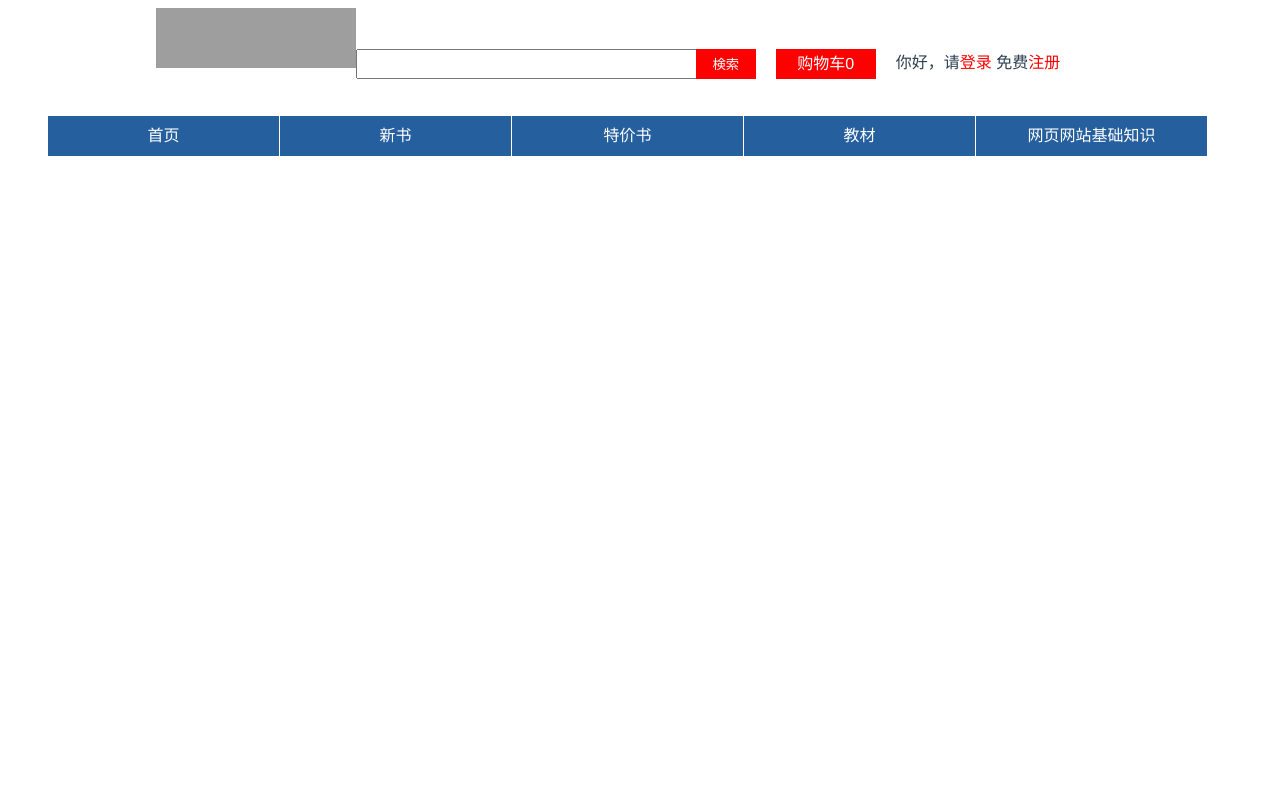
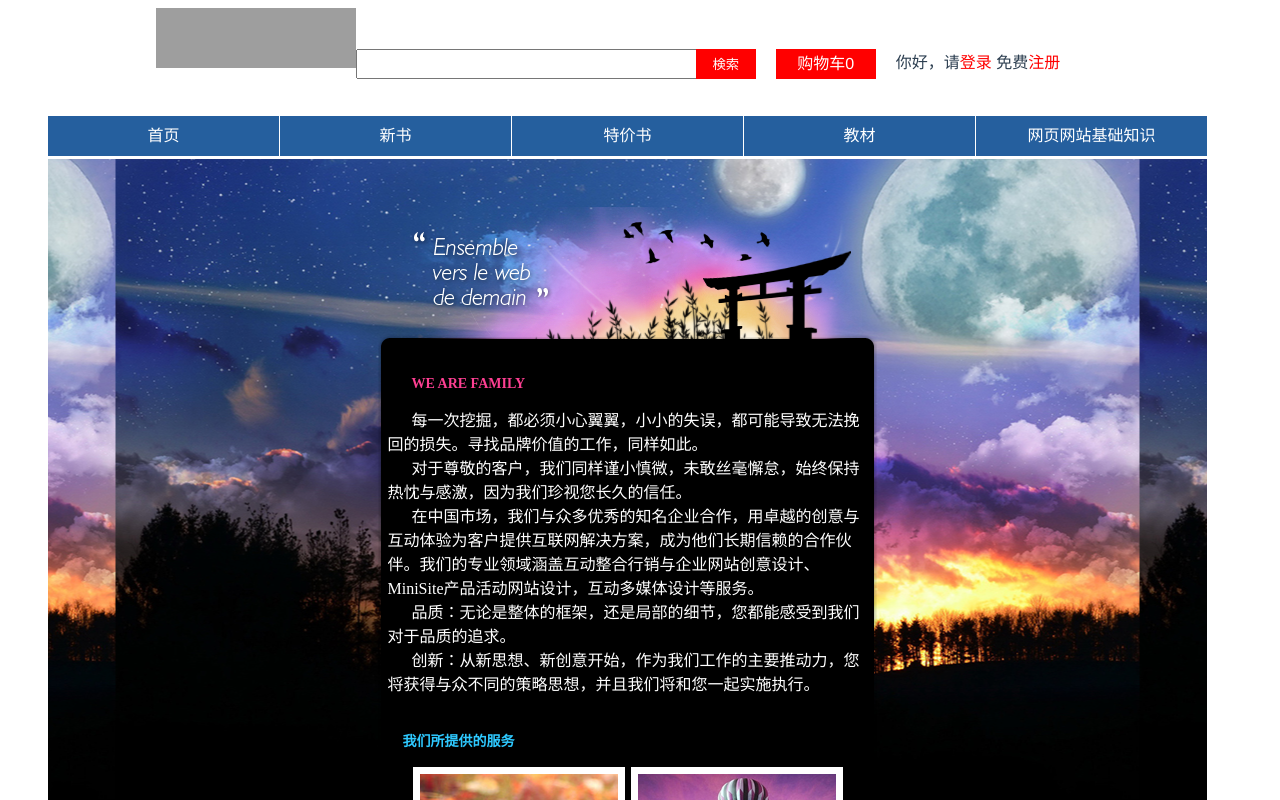
Before and after one commit to marksongg/bookstore, a Vue app: page /divCssJQuery5_3_4 in a window 1280 px wide. Shown: the top 800 px of the page. Built offline with nearby package versions, Linux system fonts and the light colour scheme; grey boxes are pictures that could not be loaded.

Commit message:
第5章 使用CSS控制背景和图片

```diff
--- a/src/components/DivCssJQuery.vue
+++ b/src/components/DivCssJQuery.vue
@@ -73,7 +73,16 @@
           <router-link to="/divCssJQuery4_7_2"><h3>第4章: 4.7.2 本章小结(空白边叠加在网页中的应用)</h3></router-link>
       </li>
       <li>
-          <router-link to="/divCssJQuery5_2_1"><h3>第5章: 5.2.1 设置背景颜色</h3></router-link>
+          <router-link to="/divCssJQuery5_2_1"><h3>第5章: 5.2.1 设置背景颜色(background-color)</h3></router-link>
+      </li>
+      <li>
+          <router-link to="/divCssJQuery5_3_1"><h3>第5章: 5.3.1 设置背景图像(background-image)</h3></router-link>
+      </li>
+      <li>
+          <router-link to="/divCssJQuery5_3_2"><h3>第5章: 5.3.2 背景图像重复方式(background-repeat)</h3></router-link>
+      </li>
+      <li>
+          <router-link to="/divCssJQuery5_3_4"><h3>第5章: 5.3.4 背景图像固定(background-attachment:fixed)</h3></router-link>
       </li>
   </div>
 </template>
--- /dev/null
+++ b/src/components/divCssJQuery/divCssJQuery5/DivCssJQuery5_3_1.vue
@@ -0,0 +1,34 @@
+<template>
+  <div id="body1">
+    <div id="box"><img src="@/assets/images5/53101.png" /></div>
+  </div>
+</template>
+
+<script>
+export default {
+  data(){
+    return {
+      count: 0
+    }
+  },
+  name:'DivCssJQuery5_3_1',
+}
+</script>
+
+<style scoped>
+  * {
+    margin: 0px;
+    padding: 0px;
+    border: 0px;
+  }
+
+  #body1 {
+    margin: 60px 1px auto 40px; /**这里只有设置了这个参数值后，画面布局才能正常 */
+    color: #333;
+    line-height: 25px;
+    background-image: url('@/assets/images5/53102.jpg');
+  }
+
+
+
+</style>
--- /dev/null
+++ b/src/components/divCssJQuery/divCssJQuery5/DivCssJQuery5_3_2.vue
@@ -0,0 +1,64 @@
+<template>
+  <div id="body1">
+    <div id="box">
+      <div id="text">
+        <span class="font">I HAVE A DREAM</span>当我睁开眼，全世界都在跳舞。
+      </div>
+    </div>
+  </div>
+</template>
+
+<script>
+export default {
+  data(){
+    return {
+      count: 0
+    }
+  },
+  name:'DivCssJQuery5_3_2',
+}
+</script>
+
+<style scoped>
+  * {
+    margin: 0px;
+    padding: 0px;
+    border: 0px;
+  }
+
+  #body1 {
+    margin: 60px 1px auto 40px; /**这里只有设置了这个参数值后，画面布局才能正常 */
+    font-size: 12px;
+    color: #333;
+    line-height: 32px;
+    background-image: url('@/assets/images5/53202.jpg');
+    background-repeat: repeat;/**竖长型的渐变图型进行重复 */
+  }
+
+  #box {
+    width: 100%;
+    height: 528px;
+    background-image: url('@/assets/images5/53201.png');
+    margin-top: 79px; /**控件图像的初始位置 */
+  }
+
+  #text {
+    width: 350px;
+    height: 150px;
+    color: #462f91;
+    margin-left: 300px;
+    padding-top: 0px;
+    font-family: "微软雅黑";
+    font-size: 24px;
+    font-weight: bold;
+  }
+
+  .font {
+    font-size: 40px;
+    float: left;
+    line-height: 50px;
+  }
+
+
+
+</style>
--- /dev/null
+++ b/src/components/divCssJQuery/divCssJQuery5/DivCssJQuery5_3_4.vue
@@ -0,0 +1,111 @@
+<template>
+  <div id="body1">
+    <div id="box">
+      <div id="top"><img src="@/assets/images5/53403.png" width="469" height="132"/></div>
+      <div id="text">
+        <p class="font01">WE ARE FAMILY</p>
+        <p>每一次挖掘，都必须小心翼翼，小小的失误，都可能导致无法挽回的损失。寻找品牌价值的工作，同样如此。</p>
+        <p>对于尊敬的客户，我们同样谨小慎微，未敢丝毫懈怠，始终保持热忱与感激，因为我们珍视您长久的信任。</p>
+        <p>在中国市场，我们与众多优秀的知名企业合作，用卓越的创意与互动体验为客户提供互联网解决方案，成为他们长期信赖的合作伙伴。我们的专业领域涵盖互动整合行销与企业网站创意设计、MiniSite产品活动网站设计，互动多媒体设计等服务。</p>
+        <p>品质：无论是整体的框架，还是局部的细节，您都能感受到我们对于品质的追求。</p>
+        <p>创新：从新思想、新创意开始，作为我们工作的主要推动力，您将获得与众不同的策略思想，并且我们将和您一起实施执行。</p>
+      </div>
+      <div id="pic">
+        <p class="font02">我们所提供的服务</p>
+        <img src="@/assets/images5/53401.jpg" width="198" height="224"/>
+        <img src="@/assets/images5/53402.jpg" width="198" height="224"/>
+      </div>
+    </div>
+  </div>
+</template>
+
+<script>
+export default {
+  data(){
+    return {
+      count: 0
+    }
+  },
+  name:'DivCssJQuery5_3_4',
+}
+</script>
+
+<style scoped>
+  * {
+    margin: 0px;
+    padding: 0px;
+    border: 0px;
+  }
+
+  #body1 {
+    margin: 60px 1px auto 40px; /**这里只有设置了这个参数值后，画面布局才能正常 */
+    font-family: "宋体";
+    font-size: 12;
+    color: #FFF;
+    line-height: 24px;
+    background-color: #000;
+    background-image: url('@/assets/images5/53405.jpg');
+    background-repeat: repeat-x;
+    background-position: center top;
+    background-attachment: fixed; /**背景图像固定 */
+  }
+
+  #box {
+    width: 500px;
+    height: 100%;
+    overflow: hidden;
+    background-image: url('@/assets/images5/53404.png');
+    background-repeat: no-repeat;
+    margin: 0px auto; /**设置完这个属性后，图片居中了 */
+  }
+
+  #top {
+    height: 132px;
+    margin-top: 48px;
+  }
+
+  #text {
+    width:480px;
+    height: 100%;
+    overflow: hidden;
+    margin: 20px auto 0px auto;
+  }
+
+  #text p {
+    text-indent: 24px; /**文章开始的缩进字节 */
+    text-align: left; /**不设置的话，图形不会居中 */
+  }
+
+  .font01 {
+    font-size: 14px;
+    font-weight: bold;
+    color: #fd3f92;
+    line-height: 50px;
+    text-align: left;
+  }
+
+  #pic {
+    width: 450px;
+    height: 100%;
+    overflow: hidden;
+    margin: 20px auto 20px auto;
+  }
+
+  #pic img {
+    margin-left: 3px;
+    margin-right: 3px;
+    border: solid 7px #FFF;
+  }
+
+  .font02 {
+    font-size: 14px;
+    font-weight: bold;
+    color: #2EC9FF;
+    line-height: 50px;
+    text-align: left;
+  }
+
+
+
+
+</style>
--- a/src/router/index.js
+++ b/src/router/index.js
@@ -295,6 +295,30 @@ const routes = [
       title: '设置背景颜色'
     },
     component: ()=> import('../components/divCssJQuery/divCssJQuery5/DivCssJQuery5_2_1.vue')
+  },
+  {
+    path: '/divCssJQuery5_3_1',
+    name: 'divCssJQuery5_3_1',
+    meta: {
+      title: '设置背景图像'
+    },
+    component: ()=> import('../components/divCssJQuery/divCssJQuery5/DivCssJQuery5_3_1.vue')
+  },
+  {
+    path: '/divCssJQuery5_3_2',
+    name: 'divCssJQuery5_3_2',
+    meta: {
+      title: '背景图像重复方式'
+    },
+    component: ()=> import('../components/divCssJQuery/divCssJQuery5/DivCssJQuery5_3_2.vue')
+  },
+  {
+    path: '/divCssJQuery5_3_4',
+    name: 'divCssJQuery5_3_4',
+    meta: {
+      title: '背景图像固定'
+    },
+    component: ()=> import('../components/divCssJQuery/divCssJQuery5/DivCssJQuery5_3_4.vue')
   }
 ]
 
```
